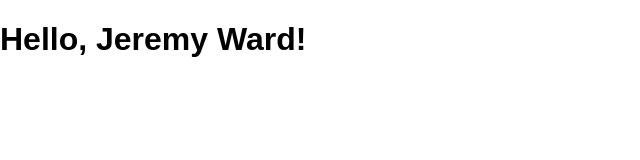
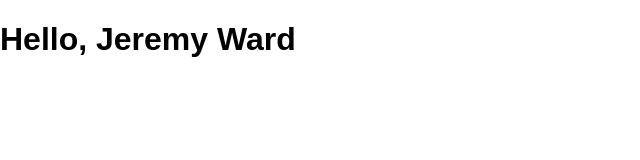
Before and after one commit to jmichaelward/react-learning, a React (Create React App) app: page / in a window 1280 px wide. Shown: the top 160 px of the page, without its empty margins (0-640 px from the left). Built offline with nearby package versions, Linux system fonts and the light colour scheme.

Commit message:
Re-render page using new Welcome component.

```diff
--- /dev/null
+++ b/src/Welcome.js
@@ -0,0 +1,22 @@
+import React, { Component } from 'react';
+
+/*
+We can define components using an ES6 class, like so:
+ */
+class Welcome extends Component {
+	render() {
+		return <h1>Hello, {this.props.name}</h1>;
+	}
+}
+
+/*
+This component could also have been defined using a JavaScript function declaration:
+
+function Welcome(props) {
+	return <h1>Hello, {props.name}</h1>;
+}
+
+These are equivalent as far as React is concerned.
+ */
+
+export default Welcome;
--- a/src/index.js
+++ b/src/index.js
@@ -2,29 +2,10 @@ import React from 'react';
 import ReactDOM from 'react-dom';
 import './index.css';
 //import App from './App';
+import Welcome from './Welcome';
 import registerServiceWorker from './registerServiceWorker';
 
-// ReactDOM.render(
-// 	<h1>Hello World</h1>,
-// 	document.getElementById('root')
-// );
-
-function formatName(user) {
-	return user.firstName + ' ' + user.lastName;
-}
-
-const user = {
-	firstName: "Jeremy",
-	lastName: "Ward"
-};
-
-// Note: Multiline elements should be wrapped in parens to avoid "pitfalls of automatic semicolon insertion."
-// The h1 in this example is demonstrating the use of JavaScript expressions within an attribute.
-const element = (
-	<h1 title={formatName(user)}>
-		Hello, {formatName(user)}!
-	</h1>
-);
+const element = <Welcome name="Jeremy Ward"/>;
 
 ReactDOM.render(
 	element,
```
Also changed, not shown: notes/Rendering-Elements.txt (added).
